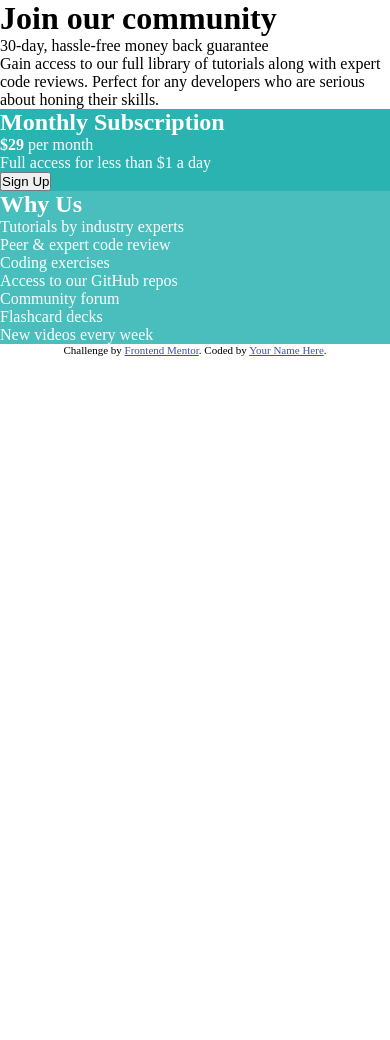
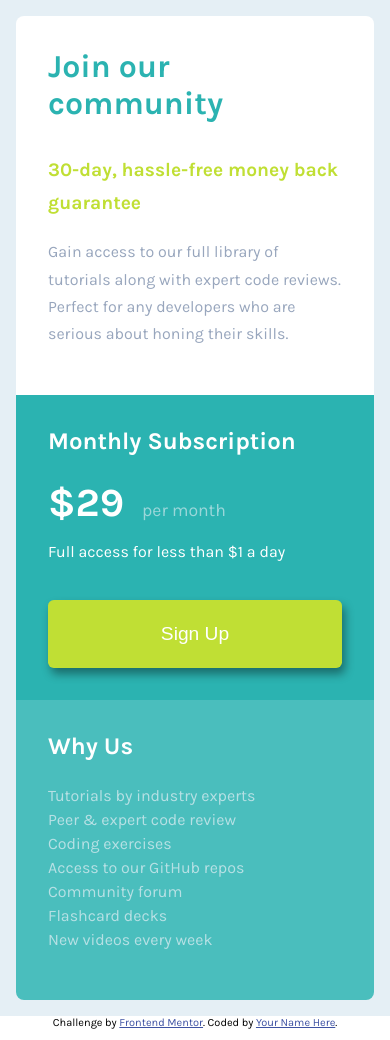
Before and after one commit to edsonvit0r/frontendmentor, a PHP site: page / in a window 390 px wide. Before the commit the page ends 356 px from the top, so only its background shows below. Run offline with PHP 8.4, Linux system fonts and the light colour scheme.

Commit message:
Mobile-first

```diff
--- a/single_price_grid_component/index.html
+++ b/single_price_grid_component/index.html
@@ -10,10 +10,11 @@
 
 </head>
 <body>
+  <div class="container">
     <header>
       <h1>Join our community</h1>
 
-    <p>30-day, hassle-free money back guarantee</p>
+      <p class="bright_yellow"><strong>30-day, hassle-free money back guarantee</strong></p>
 
       <p>Gain access to our full library of tutorials along with expert code reviews.
         Perfect for any developers who are serious about honing their skills.</p>
@@ -21,7 +22,7 @@
     <div class="monthly">
       <h2>Monthly Subscription</h2>
 
-    <p><strong> &dollar;29</strong> per month</p>
+      <p><strong> &dollar;29</strong> <span>per month</span></p>
 
       <p>Full access for less than &dollar;1 a day</p>
 
@@ -38,7 +39,7 @@
     Flashcard decks <br>
     New videos every week</p>
     </div>
-
+  </div>
   <footer>
     <p class="attribution">
       Challenge by <a href="https://www.frontendmentor.io?ref=challenge" target="_blank">Frontend Mentor</a>.
--- a/single_price_grid_component/style.css
+++ b/single_price_grid_component/style.css
@@ -1,10 +1,46 @@
+
+@import url('https://fonts.googleapis.com/css2?family=Karla:wght@400;700&display=swap');
+
 *{
     margin: 0;
     padding: 0;
 }
 
+body {
+    font-family: Karla;
+}
+
+.container {
+    background-color: hsl(204, 43%, 93%);
+    padding: 1em;
+}
+
+header, div.monthly, div.whyus {
+    padding: 2em;
+}
+
+h1, h2, p {
+    padding-bottom: 1em;
+}
+
 header {
+    background-color: #fff;
+    border-top-left-radius: 0.5em;
+    border-top-right-radius: 0.5em;
+}
 
+header h1 {
+    color: #2bb3b1;
+}
+
+header p.bright_yellow {
+    font-size: 1.2em;
+    color: hsl(71, 73%, 54%);
+}
+
+header p {
+    color: hsl(218, 22%, 67%);
+    line-height: 1.7em;
 }
 
 div.monthly {
@@ -12,11 +48,41 @@ div.monthly {
     color: #fff;
 }
 
+div.monthly p strong {
+    font-size: 2.5em;
+}
+
+div.monthly p span {
+    margin-left: 0.8em;
+    font-size: 1.1em;
+    color: hsl(204, 43%, 93%);
+    opacity: 0.6;
+}
+
+div.monthly button {
+    margin-top: 1.2em;
+    border: none;
+    color:#fff;
+    background-color: hsl(71, 73%, 54%);
+    border-radius: 0.3em;
+    font-size: 1.2em;
+    width: 100%;
+    height: 8vh;
+    box-shadow: 3px 6px 10px 0px rgba(0, 0, 0, 0.4);
+}
+
 div.whyus {
     background-color: #4abebd;
     color: #fff;
+    border-bottom-left-radius: 0.5em;
+    border-bottom-right-radius: 0.5em;
 }
 
+div.whyus p {
+    line-height: 1.5em;
+    color: hsl(204, 43%, 93%);
+    opacity: 0.7;
+}
 
 
 
```
Lines whose indentation alone changed are shown as unchanged.
